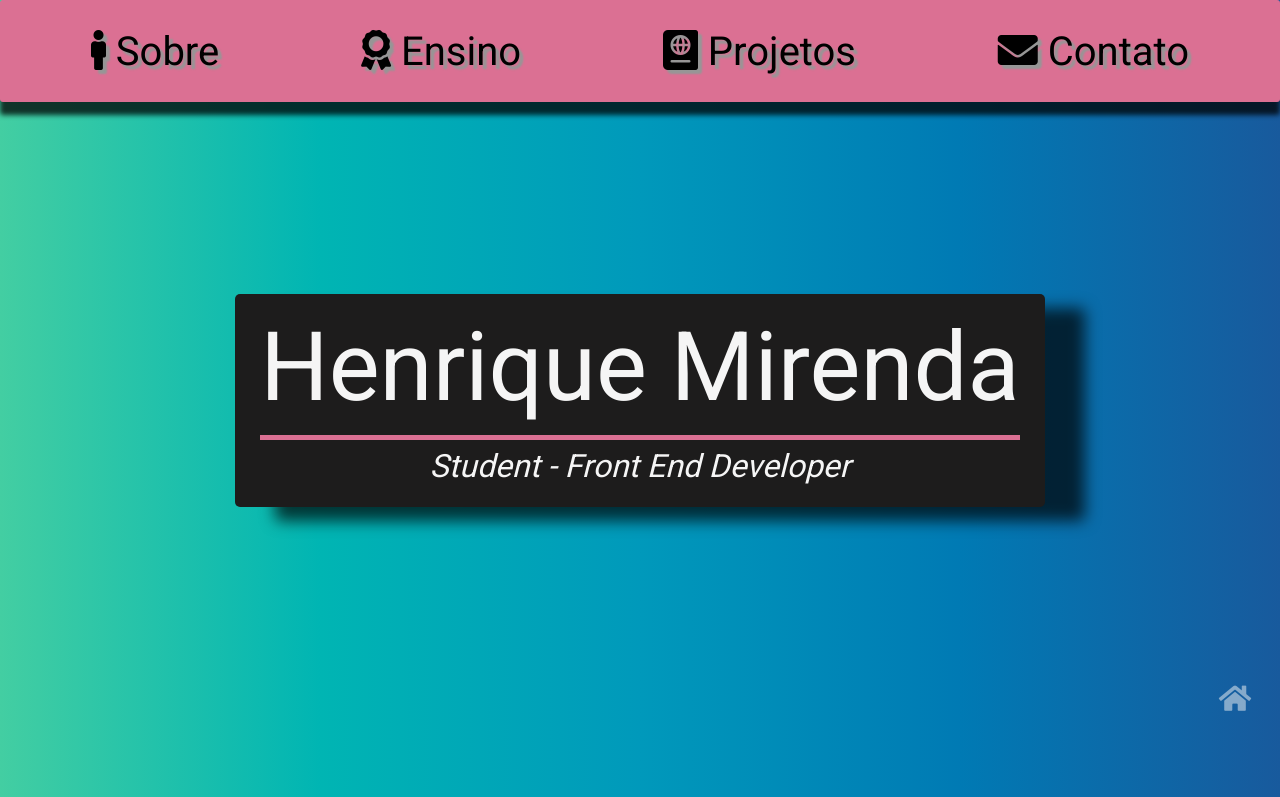
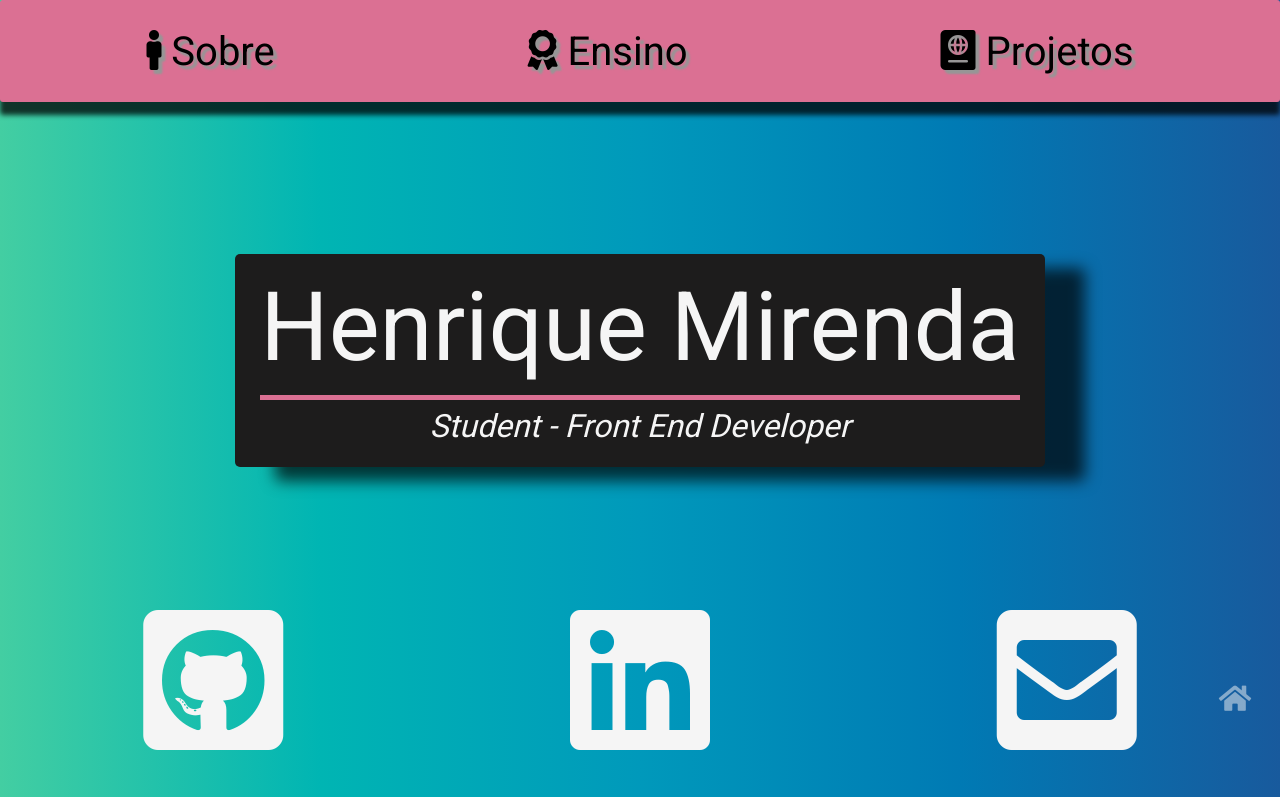
Before and after one commit to Henriim/ImersaoCss, a plain HTML site: page index.html in a window 1280 px wide. Shown: the top 797 px of the page. Drawn offline with Linux system fonts and the light colour scheme.

Commit message:
ajuster de apresentação no topo da página

```diff
--- a/css/styles.css
+++ b/css/styles.css
@@ -5,7 +5,6 @@
     max-width: 1200px;
   }
 }
-
 
 @keyframes fadeInAnimation {
   0% {
@@ -26,13 +25,6 @@ body{
 
   animation: fadeInAnimation ease 4s;
   animation-iteration-count: 1;
-}
-
-header{
-  display: flex;
-  height: 100vh;
-  justify-content: center;
-  align-items: center;
 }
 
 .menu{
@@ -111,17 +103,42 @@ header{
   }
 }
 
+.home{
+  min-height: 80vh;
+}
+
 .apresentation{
+  min-height: 60vh;
+  display: flex;
+  justify-content: center;
+  align-items: center;
+}
+
+.card{
   color: whitesmoke;
   text-align: center;
   padding: 25px;
-
   background-color: rgb(29, 28, 28);
   border-radius: 5px;
-
   animation: LoadboxShadow 1.75s;
   animation-delay: 1.75s;
   animation-fill-mode: forwards;
+}
+
+.apresentation-icons{
+  display: flex;
+  justify-content: space-around;
+}
+
+.apresentation-icons a{
+  font-size: 10em;
+  color: whitesmoke;
+  transition: text-shadow 0.5s;
+}
+
+.apresentation-icons a:active,
+.apresentation-icons a:hover{
+  text-shadow: 3px 4px 0px palevioletred;
 }
 
 .site-title{
@@ -215,10 +232,10 @@ header{
 
 .contato{
   margin-top: 15em;
-  min-height: 70vh;
+  min-height: 27vh;
 }
 
-.contato .icons{
+.icons{
   display: flex;
   justify-content: space-evenly;
   text-align: center;
@@ -255,7 +272,7 @@ footer{
 }
 
 
-.home{
+.home-icon{
   color: whitesmoke;
   position: fixed;
   bottom: 3em;
--- a/index.html
+++ b/index.html
@@ -18,17 +18,31 @@
         <li><a href="#sobre"><i class="fas fa-male"></i> Sobre</a></li>
         <li><a href="#ensino"><i class="fas fa-award"></i> Ensino</a></li>
         <li><a href="#projeto"><i class="fas fa-passport"></i> Projetos</a></li>
-        <li><a href="#contato"><i class="fas fa-envelope"></i> Contato</a></li>
       </ul>
     </nav>
-
-    <div class="apresentation">
-      <h1 class="site-title">Henrique Mirenda</h1>
-      <h2 class="site-subtitle">Student - Front End Developer</h2>
-    </div>
   </header>
 
   <main>
+    <section class="home">
+      <div class="apresentation">
+        <div class="card ">
+          <h1 class="site-title">Henrique Mirenda</h1>
+          <h2 class="site-subtitle">Student - Front End Developer</h2>
+        </div>
+      </div>
+
+      <div class="apresentation-icons">
+        <a target="_blank" href="https://github.com/Henriim">
+          <i class="fab fa-github-square"></i>
+        </a>
+        <a target="_blank" href="https://www.linkedin.com/in/henrique-mirenda">
+          <i class="fab fa-linkedin"></i>
+        </a>
+        <a target="_blank" href="mailto:drummerhenrique@hotmail.com">
+          <i class="fas fa-envelope-square"></i>
+        </a>
+      </div>
+    </section>
 
     <section class="sobre container">
       <h2 id="sobre" class="section-title">Sobre</h2>
@@ -68,7 +82,6 @@
       </div>
     </section>
 
-
     <section class="projetos container">
       <h2 id="projeto" class="section-title">Projetos</h2>
       <div class="grid">
@@ -94,10 +107,8 @@
       </div>
     </section>
 
-    <section class="contato container" id="contato">
-      <h2 class="section-title">Contato</h2>
-
-      <div class="grid icons">
+    <section class="contato container">
+      <div class="icons">
         <a target="_blank" href="https://github.com/Henriim">
           <i class="fab fa-github-square"></i>
         </a>
@@ -109,8 +120,9 @@
         </a>
       </div>
     </section>
-    <a href="#home" class="home"><i class="fas fa-home"></i> </a>
+    <a href="#home" class="home-icon"><i class="fas fa-home"></i> </a>
   </main>
+
   <footer>
     <small>&copy; 2020 Henrique Mirenda</small>
   </footer>
```
